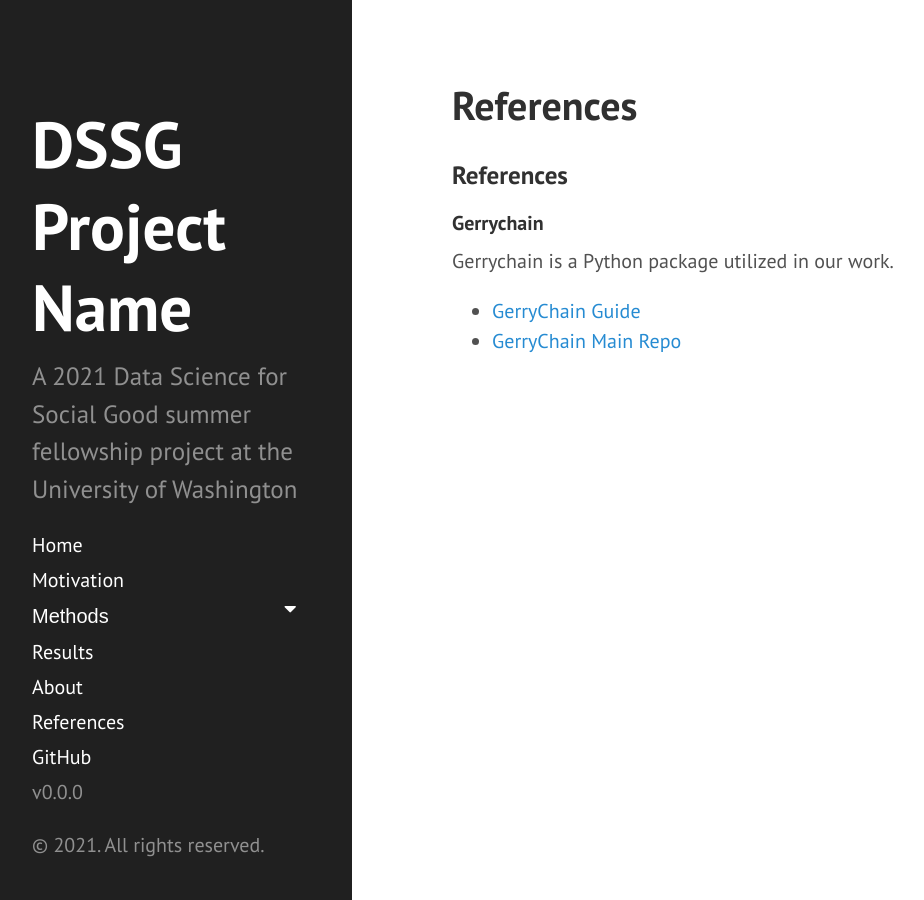
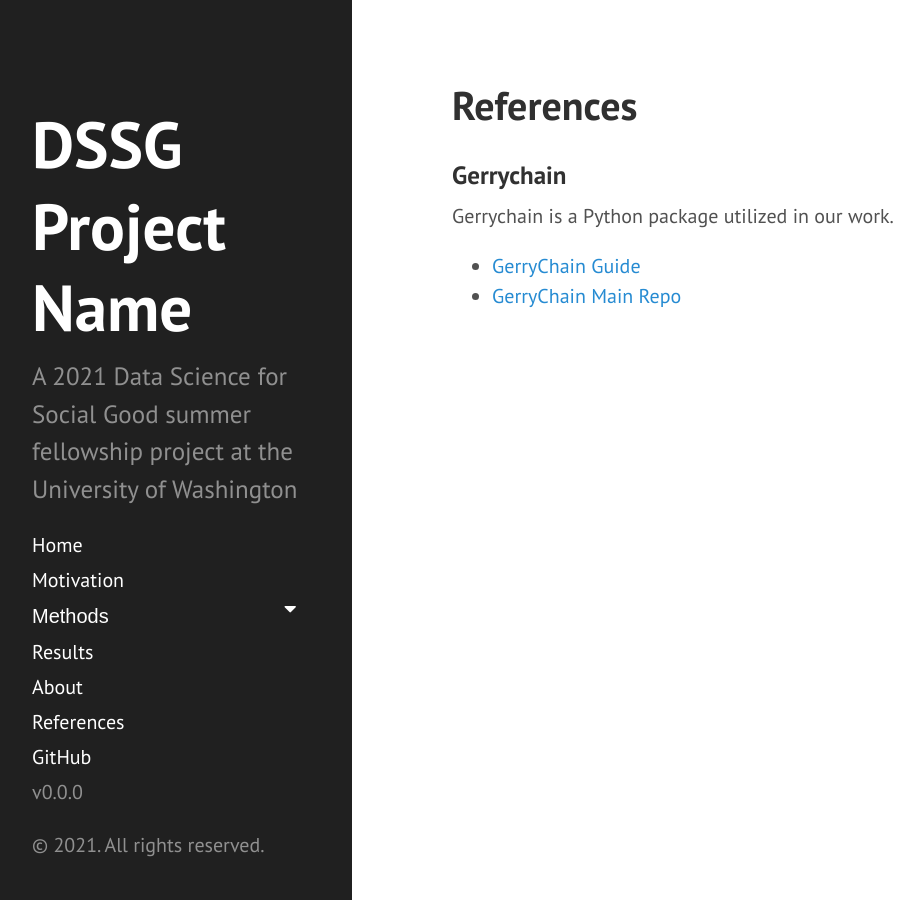
Before and after one commit to uwescience/DSSG2021-redistricting-website, a Jekyll site: the page built from references.md, in a window 1280 px wide. Shown: the whole page, without its empty margins (8-932 px from the left). Built offline with Jekyll 4.4.1, drawn with Linux system fonts in a browser that asks for light colours.

Commit message:
Update references.md

```diff
--- a/references.md
+++ b/references.md
@@ -3,9 +3,7 @@ layout: page
 title: References
 ---
 
-### References
-
-#### Gerrychain
+### Gerrychain
 
 Gerrychain is a Python package utilized in our work.
 
```
